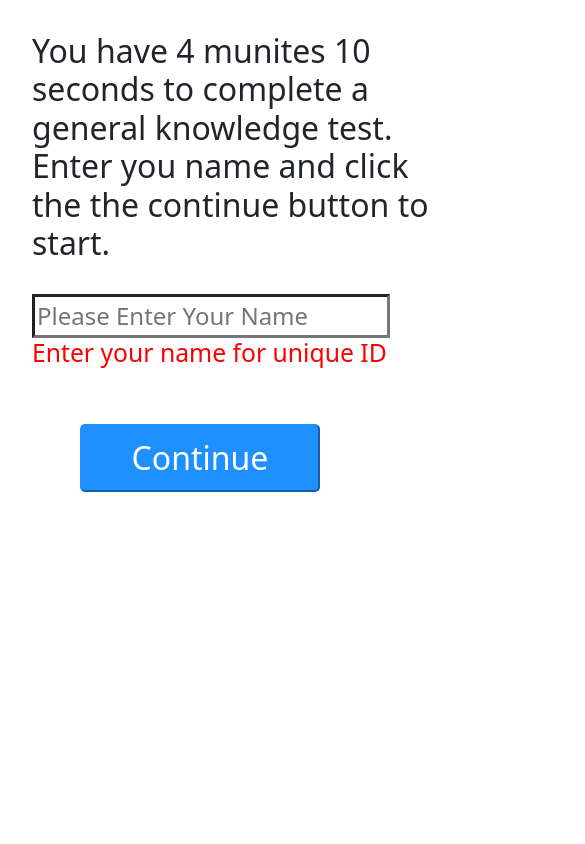
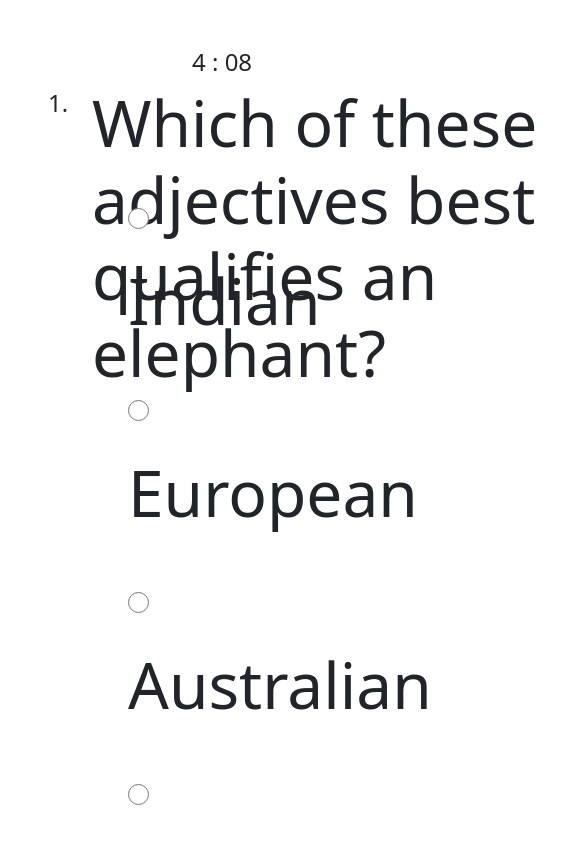
Before and after one commit to Prim3timer/test, a React (Create React App) app: page / in a window 390 px wide. Both pictures are taken after a click on the button "Continue". Shown: the top 844 px of the page, 585 px wide, since content can reach past the window. Built offline with nearby package versions, Linux system fonts and the light colour scheme.

Commit message:
on the portrait for testpage

```diff
--- a/src/App.js
+++ b/src/App.js
@@ -182,12 +182,12 @@ const getResult = async ()=> {
     const verifyName = ()=> {
       try {
 
+        setStarted(true)
+        setStarting(false)
         if (candidate){
-          // setIsOn(true)
-          setStarted(true)
-          setStarting(false)
         }else throw new Error('Enter your name for unique ID')
-      } catch (error) {
+      }
+      catch (error) {
         setError(error.message)
       }
 
--- a/src/index.css
+++ b/src/index.css
@@ -265,7 +265,7 @@ h3 {
   width: 15rem;
 }
 .interview {
-  font-size: 2rem;
+  font-size: 4rem;
 }
 
 
```
